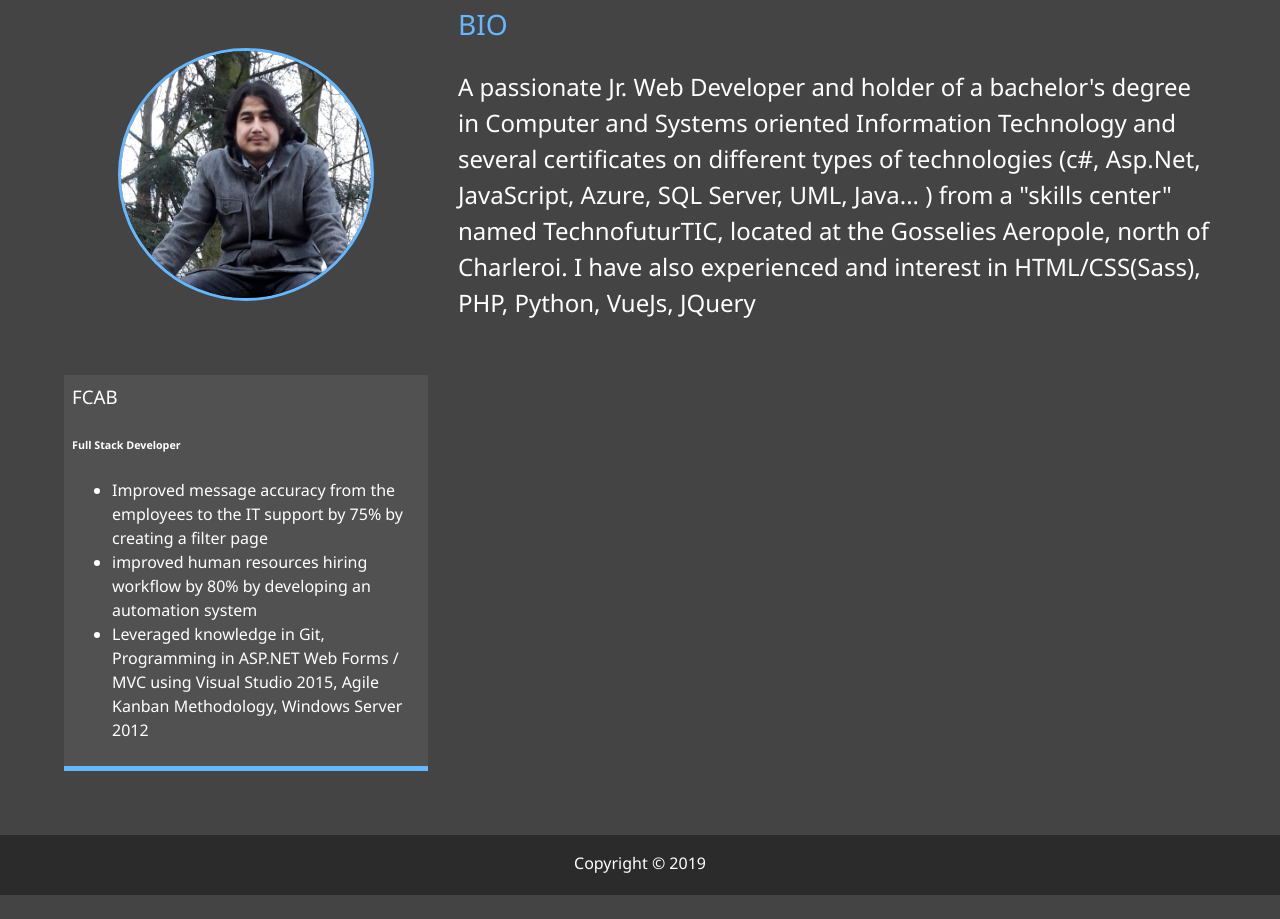
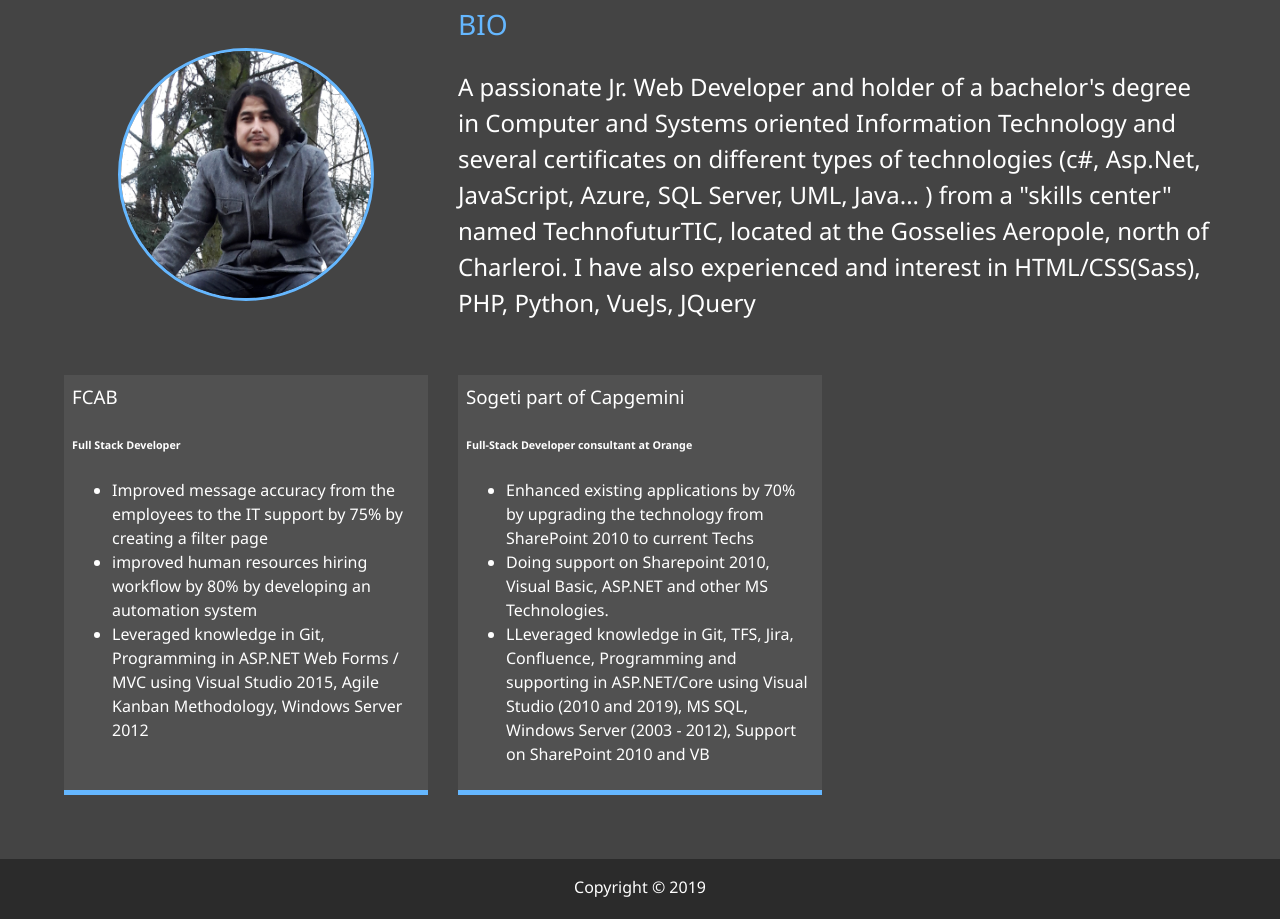
Before and after one commit to EminjanO/eminjan.github.io, a website: page dist/about.html in a window 1280 px wide. Shown: the part 279-1198 px from the top of the page. Before the commit the page ends 1174 px from the top, so only its background shows below. Drawn offline with Linux system fonts and the light colour scheme.

Commit message:
add current status on about page

```diff
--- a/dist/about.html
+++ b/dist/about.html
@@ -1,16 +1,15 @@
 <!DOCTYPE html>
 <html lang="en">
+
 <head>
   <meta charset="UTF-8" />
   <meta name="viewport" content="width=device-width, initial-scale=1.0" />
   <meta http-equiv="X-UA-Compatible" content="ie=edge" />
   <link rel="stylesheet" href="css/main.css" />
-    <script
-      src="https://kit.fontawesome.com/357e991072.js"
-      crossorigin="anonymous"
-    ></script>
+  <script src="https://kit.fontawesome.com/357e991072.js" crossorigin="anonymous"></script>
   <title>About Me</title>
 </head>
+
 <body>
   <header>
     <div class="menu-btn">
@@ -58,8 +57,10 @@
       <div class="bio">
         <h3 class="text-secondary">BIO</h3>
         <p>
-            A passionate Jr. Web Developer and holder of a bachelor's degree in Computer and Systems oriented Information Technology
-            and several certificates on different types of technologies (c#, Asp.Net, JavaScript, Azure, SQL Server, UML, Java... ) from a "skills center"
+          A passionate Jr. Web Developer and holder of a bachelor's degree in Computer and Systems oriented Information
+          Technology
+          and several certificates on different types of technologies (c#, Asp.Net, JavaScript, Azure, SQL Server, UML,
+          Java... ) from a "skills center"
           named TechnofuturTIC, located at the Gosselies Aeropole, north of Charleroi.
           I have also experienced and interest in HTML/CSS(Sass), PHP, Python, VueJs, JQuery
         </p>
@@ -76,7 +77,26 @@
             improved human resources hiring workflow by 80% by developing an automation system
           </li>
           <li>
-              Leveraged knowledge in Git, Programming in ASP.NET Web Forms / MVC using Visual Studio 2015, Agile Kanban Methodology, Windows Server 2012
+            Leveraged knowledge in Git, Programming in ASP.NET Web Forms / MVC using Visual Studio 2015, Agile Kanban
+            Methodology, Windows Server 2012
+          </li>
+        </ul>
+        <!-- </p>-->
+      </div>
+      <div class="job job-2">
+        <h3>Sogeti part of Capgemini</h3>
+        <h6>Full-Stack Developer consultant at <b>Orange</b></h6>
+        <!--<p>-->
+        <ul>
+          <li>
+            Enhanced existing applications by 70% by upgrading the technology from SharePoint 2010 to current Techs
+          </li>
+          <li>
+            Doing support on Sharepoint 2010, Visual Basic, ASP.NET and other MS Technologies.
+          </li>
+          <li>
+            LLeveraged knowledge in Git, TFS, Jira, Confluence, Programming and supporting in ASP.NET/Core using Visual
+            Studio (2010 and 2019), MS SQL, Windows Server (2003 - 2012), Support on SharePoint 2010 and VB
           </li>
         </ul>
         <!-- </p>-->
@@ -103,4 +123,5 @@
   </footer>
   <script src="js/main.js"></script>
 </body>
+
 </html>
```
Lines whose indentation alone changed are shown as unchanged.
